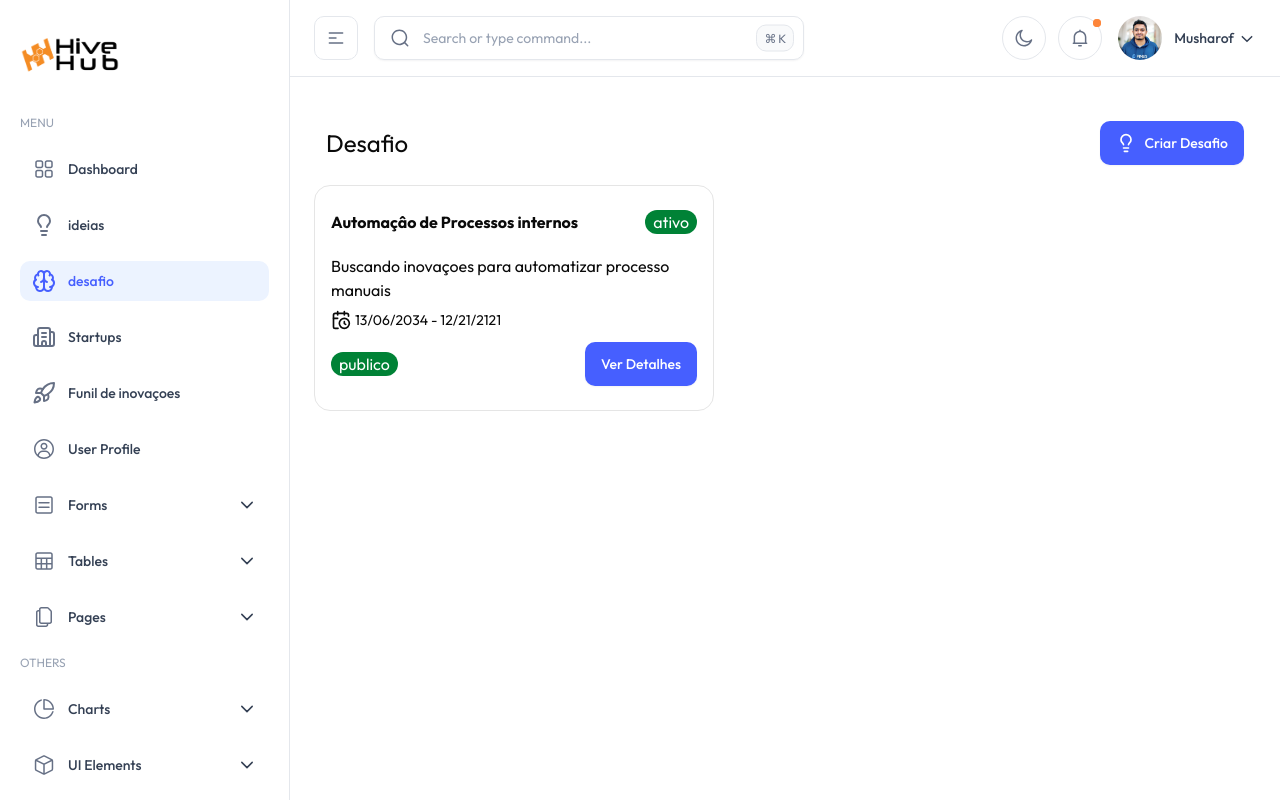
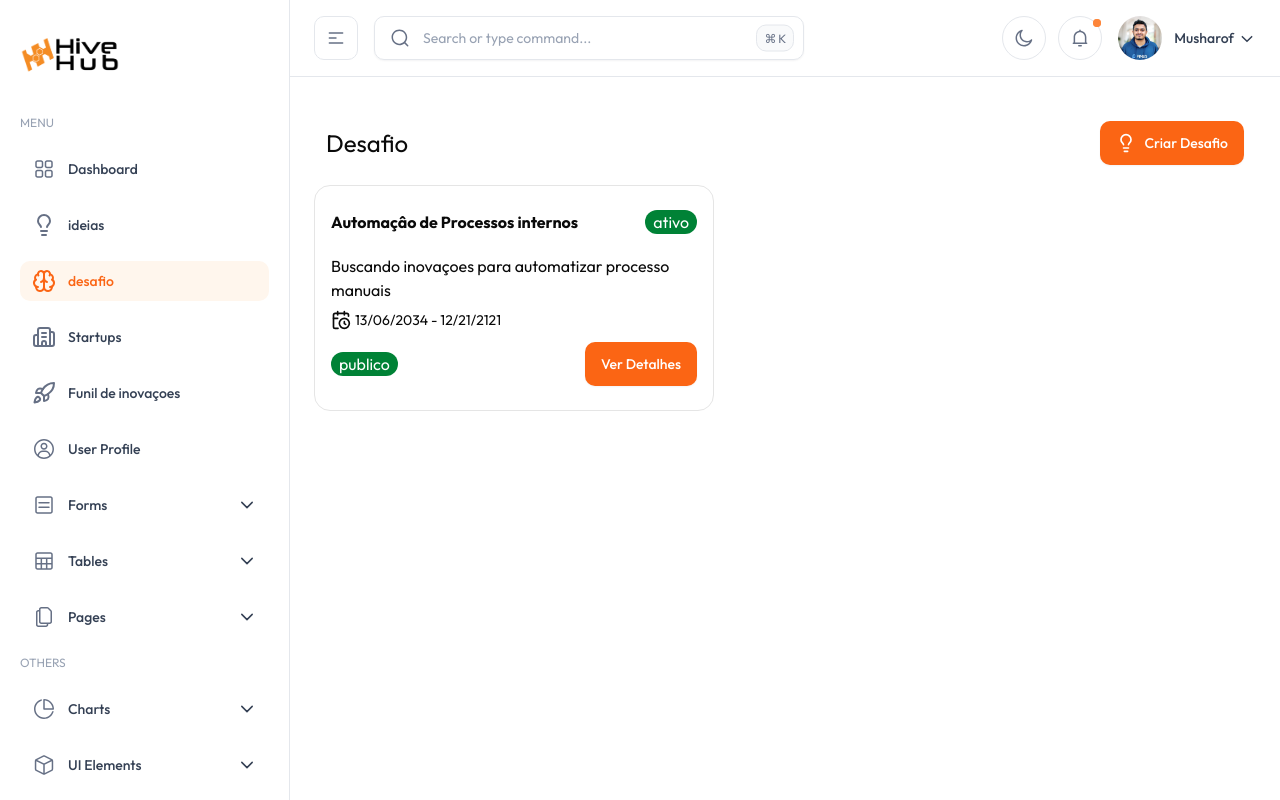
Before and after one commit to Amontada-Valley-Codes/plataforma-inovacao-squad02-front-end, a Next.js app: page /desafio in a window 1280 px wide. Built offline with nearby package versions, Linux system fonts and the light colour scheme; no server answers.

Commit message:
feat: update color scheme and enhance comment components

```diff
--- a/src/app/(admin)/page.tsx
+++ b/src/app/(admin)/page.tsx
@@ -21,7 +21,7 @@ export default function Ecommerce() {
     <div className="grid grid-cols-12 gap-4 md:gap-6">
       <div className="col-span-12 space-y-6 xl:col-span-7">
         <EcommerceMetrics />
-
+        <EcommerceMetrics />
         <MonthlySalesChart />
       </div>
 
@@ -33,10 +33,6 @@ export default function Ecommerce() {
         <StatisticsChart />
       </div>
 
-      <div className="col-span-12 xl:col-span-5">
-        <DemographicCard />
-      </div>
-
       <div className="col-span-12 xl:col-span-7">
         <RecentOrders />
       </div>
--- a/src/app/globals.css
+++ b/src/app/globals.css
@@ -39,31 +39,31 @@
   --color-white: #ffffff;
   --color-black: #101828;
 
-  --color-brand-25: #f2f7ff;
-  --color-brand-50: #ecf3ff;
-  --color-brand-100: #dde9ff;
-  --color-brand-200: #c2d6ff;
-  --color-brand-300: #9cb9ff;
-  --color-brand-400: #7592ff;
-  --color-brand-500: #465fff;
-  --color-brand-600: #3641f5;
-  --color-brand-700: #2a31d8;
-  --color-brand-800: #252dae;
-  --color-brand-900: #262e89;
-  --color-brand-950: #161950;
+  --color-brand-25: #fffaf5;
+  --color-brand-50: #fff6ed;
+  --color-brand-100: #ffead5;
+  --color-brand-200: #fddcab;
+  --color-brand-300: #feb273;
+  --color-brand-400: #fd853a;
+  --color-brand-500: #fb6514;
+  --color-brand-600: #ec4a0a;
+  --color-brand-700: #c4320a;
+  --color-brand-800: #9c2a10;
+  --color-brand-900: #7e2410;
+  --color-brand-950: #511c10;
 
-  --color-blue-light-25: #f5fbff;
-  --color-blue-light-50: #f0f9ff;
-  --color-blue-light-100: #e0f2fe;
-  --color-blue-light-200: #b9e6fe;
-  --color-blue-light-300: #7cd4fd;
-  --color-blue-light-400: #36bffa;
-  --color-blue-light-500: #0ba5ec;
-  --color-blue-light-600: #0086c9;
-  --color-blue-light-700: #026aa2;
-  --color-blue-light-800: #065986;
-  --color-blue-light-900: #0b4a6f;
-  --color-blue-light-950: #062c41;
+  --color-blue-light-25: #fffaf5;
+  --color-blue-light-50: #fff6ed;
+  --color-blue-light-100: #ffead5;
+  --color-blue-light-200: #fddcab;
+  --color-blue-light-300: #feb273;
+  --color-blue-light-400: #fd853a;
+  --color-blue-light-500: #fb6514;
+  --color-blue-light-600: #ec4a0a;
+  --color-blue-light-700: #c4320a;
+  --color-blue-light-800: #9c2a10;
+  --color-blue-light-900: #7e2410;
+  --color-blue-light-950: #511c10;
 
   --color-gray-25: #fcfcfd;
   --color-gray-50: #f9fafb;
@@ -198,7 +198,7 @@
 }
 
 @utility menu-item-active {
-  @apply bg-brand-50 text-brand-500 dark:bg-brand-500/[0.12] dark:text-brand-400;
+  @apply bg-orange-50 text-orange-500 dark:bg-orange-500/[0.12] dark:text-orange-400;
 }
 
 @utility menu-item-inactive {
@@ -210,7 +210,7 @@
 }
 
 @utility menu-item-icon-active {
-  @apply text-brand-500 dark:text-brand-400;
+  @apply text-orange-500 dark:text-orange-400;
 }
 
 @utility menu-item-icon-inactive {
@@ -234,7 +234,7 @@
 }
 
 @utility menu-dropdown-item-active {
-  @apply bg-brand-50 text-brand-500 dark:bg-brand-500/[0.12] dark:text-brand-400;
+  @apply bg-orange-50 text-orange-500 dark:bg-orange-500/[0.12] dark:text-orange-400;
 }
 
 @utility menu-dropdown-item-inactive {
@@ -242,15 +242,15 @@
 }
 
 @utility menu-dropdown-badge {
-  @apply block rounded-full px-2.5 py-0.5 text-xs font-medium uppercase text-brand-500 dark:text-brand-400;
+  @apply block rounded-full px-2.5 py-0.5 text-xs font-medium uppercase text-orange-500 dark:text-orange-400;
 }
 
 @utility menu-dropdown-badge-active {
-  @apply bg-brand-100 dark:bg-brand-500/20;
+  @apply bg-orange-100 dark:bg-orange-500/20;
 }
 
 @utility menu-dropdown-badge-inactive {
-  @apply bg-brand-50 group-hover:bg-brand-100 dark:bg-brand-500/15 dark:group-hover:bg-brand-500/20;
+  @apply bg-orange-50 group-hover:bg-orange-100 dark:bg-orange-500/15 dark:group-hover:bg-orange-500/20;
 }
 
 @utility no-scrollbar {
--- a/src/components/desafio/comment.tsx
+++ b/src/components/desafio/comment.tsx
@@ -12,7 +12,7 @@ type Props = {
 
 export default function Comment({ username, userImage, comment, date, likes, isLiked }: Props) {
     return (
-        <div className="flex items-start gap-3 p-4 bg-white dark:bg-gray-900 rounded-xl shadow-sm border mb-2">
+        <div className="flex items-start gap-3 p-3 bg-white dark:bg-gray-900 rounded-xl shadow-sm border mb-2">
             <img
                 src={userImage}
                 alt={username}
--- a/src/components/desafio/commentList.tsx
+++ b/src/components/desafio/commentList.tsx
@@ -1,3 +1,4 @@
+import Comment from './comment';
 
 type Props = {
     comments: {
@@ -12,7 +13,18 @@ type Props = {
 
 export default function CommentList({ comments }: Props) {
     return (
-        <div>
+        <div className='p-6'>
+            {comments.map((c, index) => (
+                <Comment
+                    key={index}
+                    username={c.username}
+                    userImage={c.userImage}
+                    comment={c.comment}
+                    date={c.date}
+                    likes={c.likes}
+                    isLiked={c.isLiked}
+                />
+            ))}
         </div>
     );
 }
--- a/src/components/desafio/detailsDesafio.tsx
+++ b/src/components/desafio/detailsDesafio.tsx
@@ -1,5 +1,6 @@
 import { Modal } from "@/components/ui/modal";
 import Comment from "@/components/desafio/comment";
+import CommentList from "./commentList";
 
 type Props = {
     title:string,
@@ -33,15 +34,11 @@ export default function DetalhesDesafio({ isOpen, onClose, title, stats, descrip
                     <span className="font-semibold text-gray-700 dark:text-gray-200">Tipo:</span>
                     <span className={`px-2 py-1 rounded text-white text-xs ${tipo === 'publico' ? 'bg-blue-600' : 'bg-purple-600'}`}>{tipo}</span>
                 </div>
-                <Comment
-                    username="John Doe"
-                    userImage="/public/images/user/user-17.jpg"
-                    comment="This is a comment."
-                    date="2 hours ago"
-                    likes={5}
-                    isLiked={true}
-                />
             </div>
+            <CommentList comments={[
+                {username: "John Doe", userImage: "../images/user/user-01.jpg", comment: "This is a comment.", date: "2 hours ago", likes: 5, isLiked: true},
+                {username: "Jane Smith", userImage: "../images/user/user-02.jpg", comment: "Another comment here.", date: "1 hour ago", likes: 3, isLiked: false}
+            ]} />
 
         </Modal>
     );
--- a/src/components/ecommerce/MonthlySalesChart.tsx
+++ b/src/components/ecommerce/MonthlySalesChart.tsx
@@ -13,7 +13,7 @@ const ReactApexChart = dynamic(() => import("react-apexcharts"), {
 
 export default function MonthlySalesChart() {
   const options: ApexOptions = {
-    colors: ["#465fff"],
+    colors: ["#fb6514"],
     chart: {
       fontFamily: "Outfit, sans-serif",
       type: "bar",
--- a/src/components/ecommerce/MonthlyTarget.tsx
+++ b/src/components/ecommerce/MonthlyTarget.tsx
@@ -54,7 +54,7 @@ export default function MonthlyTarget() {
     },
     fill: {
       type: "solid",
-      colors: ["#465FFF"],
+      colors: ["#fb6514"],
     },
     stroke: {
       lineCap: "round",
--- a/src/components/ecommerce/StatisticsChart.tsx
+++ b/src/components/ecommerce/StatisticsChart.tsx
@@ -17,7 +17,7 @@ export default function StatisticsChart() {
       position: "top",
       horizontalAlign: "left",
     },
-    colors: ["#465FFF", "#9CB9FF"], // Define line colors
+    colors: ["#fb6514", "#fd853a"], // Define line colors
     chart: {
       fontFamily: "Outfit, sans-serif",
       height: 310,
```
